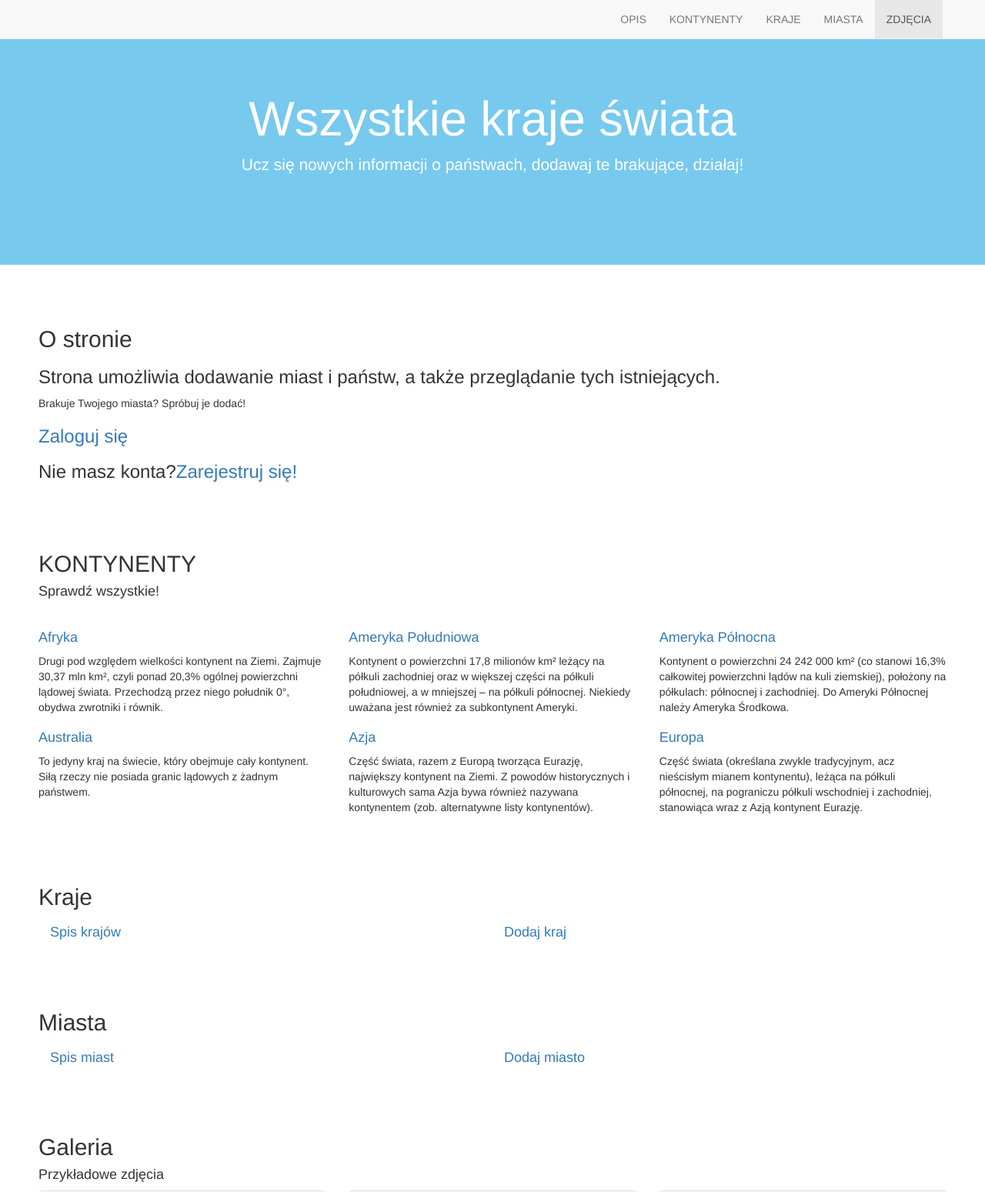
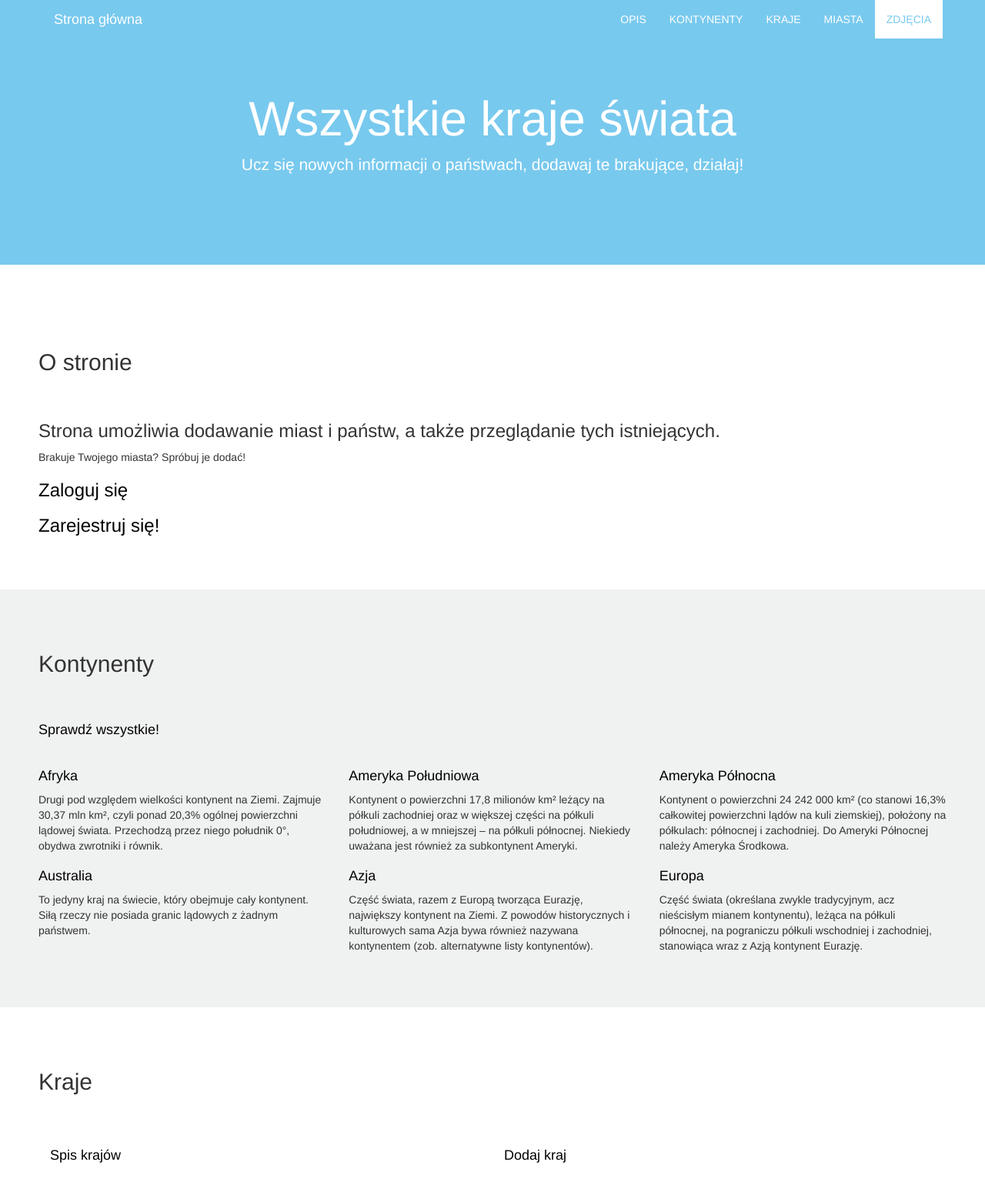
Before and after one commit to adam91/Django-website, a Django app: page / in a window 1280 px wide. Shown: the top 1549 px of the page at 77% size. Run offline with Django 3.2, Linux system fonts and the light colour scheme; data comes from the database, SQL or seed files in the repository; parts of the project's set-up code (start-up, migrations or seed data) failed here and were passed over; some libraries are stand-ins or nearby versions.

Commit message:
Development css and html files

```diff
--- a/static/css/website.css
+++ b/static/css/website.css
@@ -5,5 +5,57 @@
 }
 
 .container-fluid {
-    padding: 30px 50px;
+    padding: 60px 50px;
 }
+
+h2 {
+	margin-bottom: 60px;
+}
+
+h4 {
+	color: black;
+}
+
+.bg-grey {
+    background-color: #F0F1F1;
+}
+
+.navbar {
+	background-color: #78C9EE;
+	border: 0;
+}
+
+.navbar li a, .navbar .navbar-brand {
+    color: #fff !important;
+}
+
+.navbar-nav li a:hover, .navbar-nav li.active a {
+    color: #78C9EE !important;
+    background-color: #fff !important;
+}
+
+.navbar-default .navbar-toggle {
+    border-color: transparent;
+    color: #fff !important;
+}
+
+.table th, .table td, .table tr {
+	border: none !important;
+}
+
+.table a {
+	color: black;
+	float: left;
+}
+
+.table a:hover {
+	text-decoration: none;
+}
+
+.container-fluid a {
+	color: black;
+}
+
+.container-fluid a:hover {
+	text-decoration: none;
+}
--- /dev/null
+++ b/website/templates/website/about.html
@@ -0,0 +1,5 @@
+{% extends "website/base.html" %}
+
+{% block content %}
+	<h4>Strona zawiera informacje o dodanych kontynentach, państwach i miastach.</h4>
+{% endblock %}
--- a/website/templates/website/login.html
+++ b/website/templates/website/login.html
@@ -9,7 +9,7 @@
 		<form action="/authorized/" method="post">{% csrf_token %}
 			<label for="username">Login:</label>
 			<input type="text" name="username" value="" id="username">
-			<label for="password"> password:</label>
+			<label for="password"> hasło:</label>
 			<input type="password" name="password" value="" id="password">
 			<input type="submit" value="zaloguj" />
 		</form>
--- a/website/templates/website/start_site.html
+++ b/website/templates/website/start_site.html
@@ -41,7 +41,7 @@ $(document).ready(function(){
 				<span class="icon-bar"></span>
 				<span class="icon-bar"></span>
 			  </button>
-			  <a class="navbar-brand" href="#L"></a>
+			  <a class="navbar-brand" href="#myPage">Strona główna</a>
 			</div>
 			<div class="collapse navbar-collapse" id="myNavbar">
 			  <ul class="nav navbar-nav navbar-right">
@@ -49,7 +49,7 @@ $(document).ready(function(){
 				<li><a href="#continents">KONTYNENTY</a></li>
 				<li><a href="#countries">KRAJE</a></li>
 				<li><a href="#cities">MIASTA</a></li>
-				<li><a href="#photos">ZDJĘCIA</a></li>
+				<li><a href="#gallery">ZDJĘCIA</a></li>
 			  </ul>
 			</div>
 		  </div>
@@ -63,10 +63,10 @@ $(document).ready(function(){
 			<h3>Strona umożliwia dodawanie miast i państw, a także przeglądanie tych istniejących.</h3>
 			<p>Brakuje Twojego miasta? Spróbuj je dodać!</p>
 			<h3><a href="/login">Zaloguj się</a></h3>
-			<h3>Nie masz konta?<a href=/register/>Zarejestruj się!</a></h3>
+			<h3><a href=/register/>Zarejestruj się!</a></h3>
 		</div>
-		<div id="continents" class="container-fluid">
-		  <h2>KONTYNENTY</h2>
+		<div id="continents" class="container-fluid bg-grey">
+		  <h2>Kontynenty</h2>
 		  <h4>Sprawdź wszystkie!</h4>
 		  <br>
 		  <div class="row">
@@ -87,7 +87,7 @@ $(document).ready(function(){
 		  <h4><a href="/country/new">Dodaj kraj</a></h4>
 		  </div>
 		  </div>
-		<div id="cities" class="container-fluid">
+		<div id="cities" class="container-fluid bg-grey">
 		  <h2>Miasta</h2>
 		  <div class="col-sm-6">
 		  <h4><a href="/cities">Spis miast</a></h4>
@@ -96,29 +96,29 @@ $(document).ready(function(){
 		  <h4><a href="/city/new">Dodaj miasto</a></h4>
 		  </div>
 		</div>
-		<div id="photos" class="container-fluid">
+		<div id="gallery" class="container-fluid">
 		  <h2>Galeria</h2>
 		  <h4>Przykładowe zdjęcia</h4>
 		  <div class="row text-center">
 			<div class="col-sm-4">
 			  <div class="thumbnail">
-				<img src="media/images/photos/gdynia.jpg" alt="Paris">
+				<img src="media/images/photos/gdynia.jpg" alt="Gdynia">
 				<p><strong>Gdynia</strong></p>
 				<p>Polska</p>
 			  </div>
 			</div>
 			<div class="col-sm-4">
 			  <div class="thumbnail">
-				<img src="newyork.jpg" alt="New York">
-				<p><strong>New York</strong></p>
-				<p>We built New York</p>
+				<img src="" alt="">
+				<p><strong></strong></p>
+				<p></p>
 			  </div>
 			</div>
 			<div class="col-sm-4">
 			  <div class="thumbnail">
-				<img src="sanfra.jpg" alt="San Francisco">
-				<p><strong>San Francisco</strong></p>
-				<p>Yes, San Fran is ours</p>
+				<img src="" alt="">
+				<p><strong></strong></p>
+				<p></p>
 			  </div>
 			</div>
 		</div>
--- a/website/urls.py
+++ b/website/urls.py
@@ -3,6 +3,7 @@ from django.contrib import admin
 from . import views
 import os.path
 from django.contrib.staticfiles.urls import staticfiles_urlpatterns
+from django.views.generic import TemplateView
 
 media_dir = os.path.join(os.path.dirname(__file__),'media')
 
@@ -29,4 +30,6 @@ urlpatterns = [
     url(r'^invalid/$', views.invalid_login),
     url(r'^register/$', views.register_user, name='register_user'),
     url(r'^register_success/$', views.register_success, name='register_success'),
+    url(r'^gallery/$', views.gallery, name='gallery'),
+    url(r'^about/$', TemplateView.as_view(template_name='website/about.html')),
 ]
--- a/website/views.py
+++ b/website/views.py
@@ -23,6 +23,10 @@ def all_countries(request):
 def all_cities(request):
     cities = City.objects.all().order_by('name')
     return render(request, 'website/all_cities.html', {'cities' : cities})
+
+def gallery(request):
+    cities = City.objects.all().order_by('name')
+    return render(request, 'website/gallery.html', {'cities' : cities})
 
 def continent_detail(request, pk):
     continent = get_object_or_404(Continent, pk=pk)
```
Also changed, not shown: website/templates/website/all_cities.html (+18 -6 lines), website/templates/website/all_continents.html (+16 -9 lines), website/templates/website/all_countries.html (+13 -3 lines), website/templates/website/base.html (+4 -3 lines), website/templates/website/gallery.html (added, +7 -0 lines), 2 other files.
